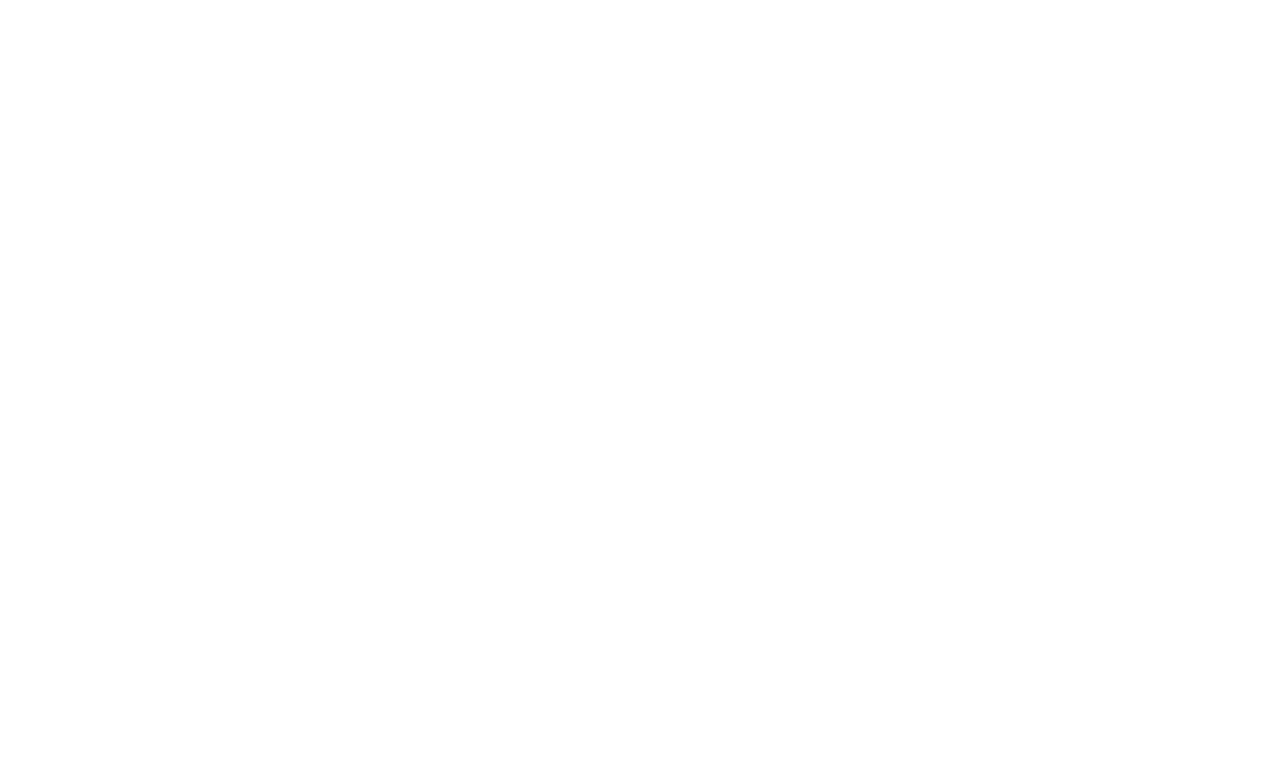
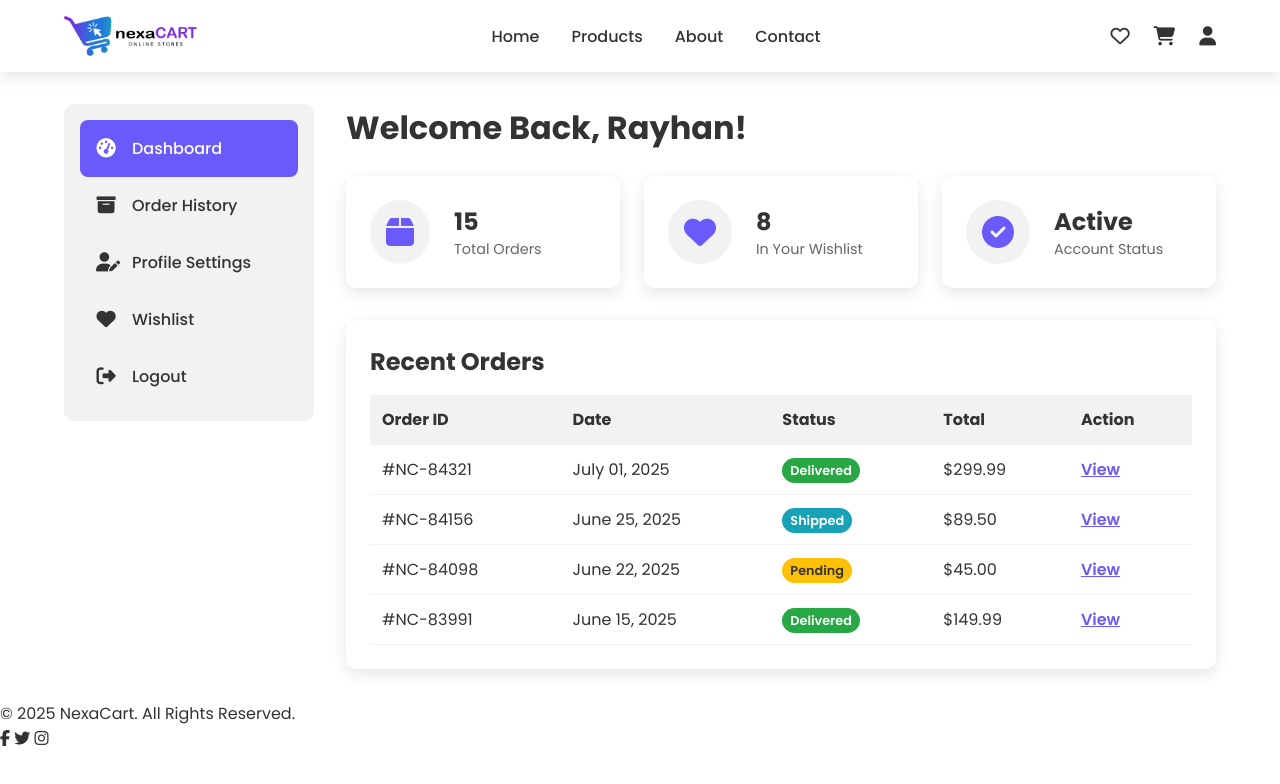
Before and after one commit to rayhan-fardous/nexa-cart, a plain HTML site: page dashboard.html in a window 1280 px wide. Drawn offline with Linux system fonts and the light colour scheme.

Commit message:
update dashboard

```diff
--- /dev/null
+++ b/css/dashboard.css
@@ -0,0 +1,202 @@
+/* Header & Navigation */
+header {
+    box-shadow: var(--box-shadow);
+    background: var(--background-color);
+    position: sticky;
+    top: 0;
+    z-index: 100;
+}
+
+nav {
+    display: flex;
+    justify-content: space-between;
+    align-items: center;
+    padding: 1rem 5%;
+    max-width: 1400px;
+    margin: 0 auto;
+}
+
+.logo {
+    font-size: 1.5rem;
+    font-weight: 700;
+    color: var(--primary-color);
+}
+
+.nav-links {
+    display: flex;
+    gap: 2rem;
+}
+
+.nav-links a {
+    font-weight: 500;
+    transition: color 0.3s;
+}
+
+.nav-links a:hover, .nav-links a.active {
+    color: var(--primary-color);
+}
+
+.nav-icons {
+    display: flex;
+    gap: 1.5rem;
+    font-size: 1.2rem;
+}
+
+.nav-icons a {
+    transition: color 0.3s;
+}
+
+.nav-icons a:hover {
+    color: var(--primary-color);
+}
+
+.dashboard-container {
+    display: flex;
+    max-width: 1400px;
+    margin: 2rem auto;
+    gap: 2rem;
+    padding: 0 5%;
+}
+
+/* Sidebar Styles */
+.dashboard-sidebar {
+    flex: 0 0 250px; /* Sidebar width */
+    background: var(--secondary-color);
+    border-radius: 10px;
+    padding: 1rem;
+    height: fit-content;
+}
+
+.dashboard-sidebar ul {
+    list-style: none;
+}
+
+.dashboard-sidebar ul li a {
+    display: flex;
+    align-items: center;
+    gap: 1rem;
+    padding: 1rem;
+    border-radius: 8px;
+    font-weight: 500;
+    transition: background-color 0.3s, color 0.3s;
+}
+
+.dashboard-sidebar ul li a:hover {
+    background-color: var(--primary-color);
+    color: #fff;
+}
+
+.dashboard-sidebar ul li a.active {
+    background-color: var(--primary-color);
+    color: #fff;
+}
+
+.dashboard-sidebar ul li a i {
+    font-size: 1.2rem;
+    width: 20px; /* Ensures alignment */
+    text-align: center;
+}
+
+
+/* Content Area Styles */
+.dashboard-content {
+    flex: 1; /* Takes up remaining space */
+}
+
+.dashboard-content h1 {
+    font-size: 2rem;
+    margin-bottom: 1.5rem;
+}
+
+/* Summary Card Styles */
+.summary-cards {
+    display: grid;
+    grid-template-columns: repeat(auto-fit, minmax(200px, 1fr));
+    gap: 1.5rem;
+    margin-bottom: 2rem;
+}
+
+.card {
+    background: #fff;
+    padding: 1.5rem;
+    border-radius: 10px;
+    box-shadow: var(--box-shadow);
+    display: flex;
+    align-items: center;
+    gap: 1.5rem;
+}
+
+.card i {
+    font-size: 2rem;
+    color: var(--primary-color);
+    background: var(--secondary-color);
+    padding: 1rem;
+    border-radius: 50%;
+}
+
+.card-info h3 {
+    font-size: 1.5rem;
+}
+
+.card-info p {
+    font-size: 0.9rem;
+    color: #666;
+}
+
+/* Recent Orders Table Styles */
+.recent-orders {
+    background: #fff;
+    padding: 1.5rem;
+    border-radius: 10px;
+    box-shadow: var(--box-shadow);
+}
+
+.recent-orders h2 {
+    margin-bottom: 1rem;
+}
+
+.recent-orders table {
+    width: 100%;
+    border-collapse: collapse;
+}
+
+.recent-orders th, .recent-orders td {
+    padding: 0.75rem;
+    text-align: left;
+    border-bottom: 1px solid var(--secondary-color);
+}
+
+.recent-orders thead {
+    background-color: var(--secondary-color);
+}
+
+.recent-orders tbody tr:hover {
+    background-color: #f9f9f9;
+}
+
+.status {
+    padding: 0.25rem 0.5rem;
+    border-radius: 20px;
+    font-size: 0.8rem;
+    font-weight: 600;
+    color: #fff;
+}
+
+.status.delivered {
+    background-color: #28a745; /* Green */
+}
+
+.status.shipped {
+    background-color: #17a2b8; /* Blue */
+}
+
+.status.pending {
+    background-color: #ffc107; /* Orange */
+    color: var(--text-color);
+}
+
+.btn-view {
+    color: var(--primary-color);
+    font-weight: 600;
+    text-decoration: underline;
+}
--- a/dashboard.html
+++ b/dashboard.html
@@ -0,0 +1,151 @@
+<!DOCTYPE html>
+<html lang="en">
+  <head>
+    <meta charset="UTF-8" />
+    <meta name="viewport" content="width=device-width, initial-scale=1.0" />
+    <title>My Dashboard - NexaCart</title>
+    <link rel="stylesheet" href="css/base.css" />
+    <link rel="stylesheet" href="css/dashboard.css" />
+    <link
+      rel="stylesheet"
+      href="https://cdnjs.cloudflare.com/ajax/libs/font-awesome/6.5.2/css/all.min.css"
+    />
+  </head>
+  <body>
+    <header>
+      <nav>
+        <a href="index.html" class="logo"
+          ><img
+            src="./assets/Images/logo.png"
+            alt="Logo"
+            style="height: 40px; vertical-align: middle; margin-right: 5px"
+        /></a>
+        <ul class="nav-links">
+          <li><a href="index.html">Home</a></li>
+          <li><a href="#">Products</a></li>
+          <li><a href="#">About</a></li>
+          <li><a href="#">Contact</a></li>
+        </ul>
+        <div class="nav-icons">
+          <a href="#"><i class="fa-regular fa-heart"></i></a>
+          <a href="#"><i class="fa-solid fa-cart-shopping"></i></a>
+          <a href="index.html" class="login-icon"
+            ><i class="fa-solid fa-user"></i
+          ></a>
+        </div>
+      </nav>
+    </header>
+    <main class="dashboard-container">
+      <aside class="dashboard-sidebar">
+        <ul>
+          <li>
+            <a href="#" class="active"
+              ><i class="fa-solid fa-gauge-high"></i> Dashboard</a
+            >
+          </li>
+          <li>
+            <a href="#"
+              ><i class="fa-solid fa-box-archive"></i> Order History</a
+            >
+          </li>
+          <li>
+            <a href="#"
+              ><i class="fa-solid fa-user-pen"></i> Profile Settings</a
+            >
+          </li>
+          <li>
+            <a href="#"><i class="fa-solid fa-heart"></i> Wishlist</a>
+          </li>
+          <li>
+            <a href="index.html"
+              ><i class="fa-solid fa-right-from-bracket"></i> Logout</a
+            >
+          </li>
+        </ul>
+      </aside>
+
+      <section class="dashboard-content">
+        <h1>Welcome Back, Rayhan!</h1>
+        <div class="summary-cards">
+          <div class="card">
+            <i class="fa-solid fa-box"></i>
+            <div class="card-info">
+              <h3>15</h3>
+              <p>Total Orders</p>
+            </div>
+          </div>
+          <div class="card">
+            <i class="fa-solid fa-heart"></i>
+            <div class="card-info">
+              <h3>8</h3>
+              <p>In Your Wishlist</p>
+            </div>
+          </div>
+          <div class="card">
+            <i class="fa-solid fa-circle-check"></i>
+            <div class="card-info">
+              <h3>Active</h3>
+              <p>Account Status</p>
+            </div>
+          </div>
+        </div>
+
+        <div class="recent-orders">
+          <h2>Recent Orders</h2>
+          <table>
+            <thead>
+              <tr>
+                <th>Order ID</th>
+                <th>Date</th>
+                <th>Status</th>
+                <th>Total</th>
+                <th>Action</th>
+              </tr>
+            </thead>
+            <tbody>
+              <tr>
+                <td>#NC-84321</td>
+                <td>July 01, 2025</td>
+                <td><span class="status delivered">Delivered</span></td>
+                <td>$299.99</td>
+                <td><a href="#" class="btn-view">View</a></td>
+              </tr>
+              <tr>
+                <td>#NC-84156</td>
+                <td>June 25, 2025</td>
+                <td><span class="status shipped">Shipped</span></td>
+                <td>$89.50</td>
+                <td><a href="#" class="btn-view">View</a></td>
+              </tr>
+              <tr>
+                <td>#NC-84098</td>
+                <td>June 22, 2025</td>
+                <td><span class="status pending">Pending</span></td>
+                <td>$45.00</td>
+                <td><a href="#" class="btn-view">View</a></td>
+              </tr>
+              <tr>
+                <td>#NC-83991</td>
+                <td>June 15, 2025</td>
+                <td><span class="status delivered">Delivered</span></td>
+                <td>$149.99</td>
+                <td><a href="#" class="btn-view">View</a></td>
+              </tr>
+            </tbody>
+          </table>
+        </div>
+      </section>
+    </main>
+
+    <footer>
+      <div class="footer-content">
+        <p>&copy; 2025 NexaCart. All Rights Reserved.</p>
+        <div class="social-links">
+          <a href="#"><i class="fa-brands fa-facebook-f"></i></a>
+          <a href="#"><i class="fa-brands fa-twitter"></i></a>
+          <a href="#"><i class="fa-brands fa-instagram"></i></a>
+        </div>
+      </div>
+    </footer>
+  </body>
+</html>
```
Also changed, not shown: login.html (+2 -4 lines).
